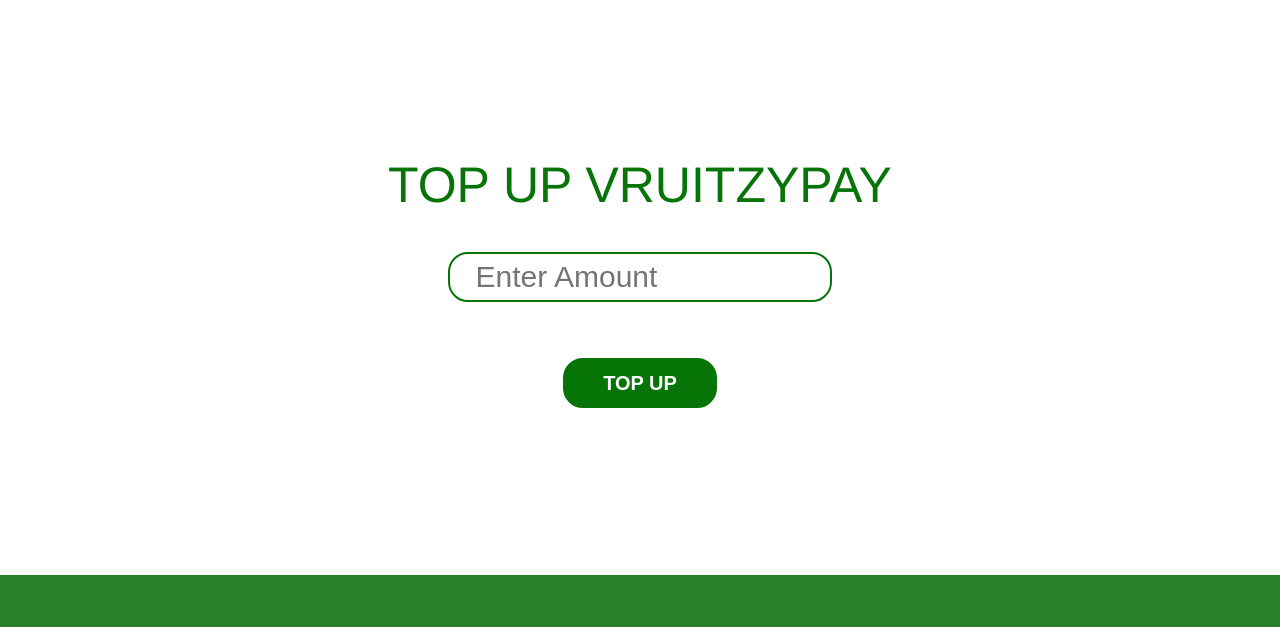
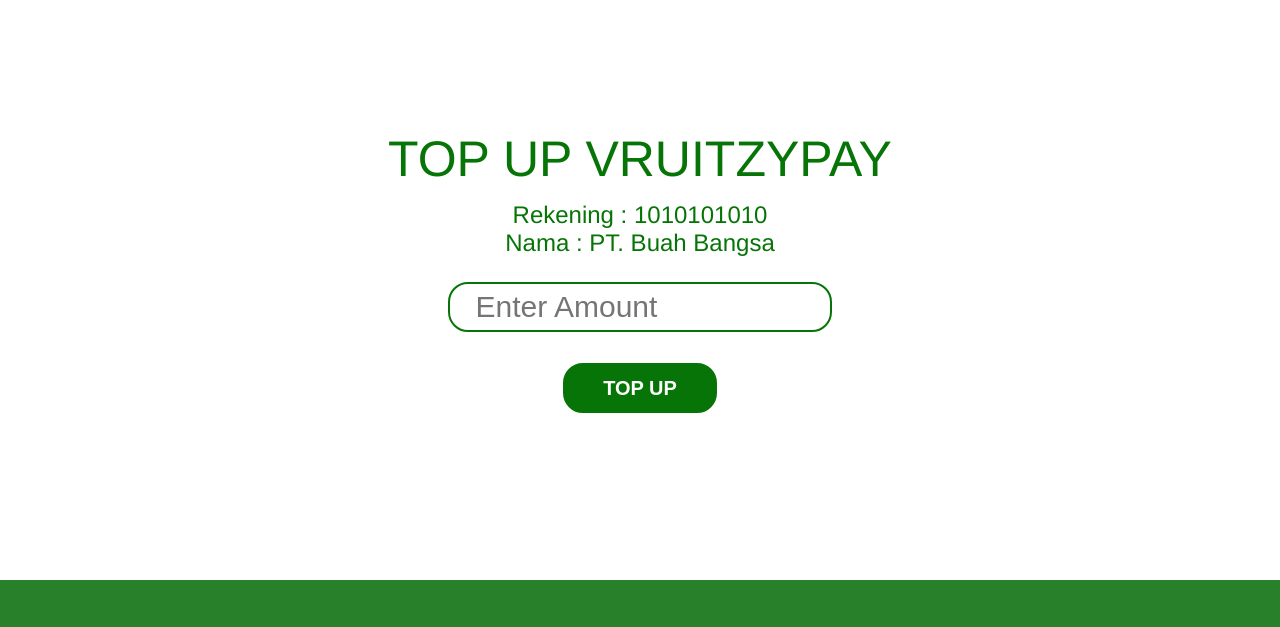
Before and after one commit to LesMiserables1/vruitzy, a plain HTML site: page frontend/PPL/topUpBuyer.html in a window 1280 px wide. Shown: the part 65-692 px from the top of the page. Drawn offline with nearby package versions, Linux system fonts and the light colour scheme.

Commit message:
tambah keterangan

```diff
--- a/frontend/PPL/topUpBuyer.html
+++ b/frontend/PPL/topUpBuyer.html
@@ -68,10 +68,12 @@
 
   <!-- Top up-->
   <div style="text-align: center;" class="fullHeight">
-    <h1 style="font-size: 5rem; color: rgb(7, 116, 7); margin-top:12%; margin-bottom: 3%; ">TOP UP VRUITZYPAY</h1>
+    <h1 style="font-size: 5rem; color: rgb(7, 116, 7); margin-top:10%; margin-bottom: 1%; ">TOP UP VRUITZYPAY</h1>
+    <h2 style="color:  rgb(7, 116, 7);">Rekening : 1010101010 </h2>
+    <h2 style="color:  rgb(7, 116, 7); margin-bottom: 2%;">Nama : PT. Buah Bangsa</h2>
     <form style="margin-bottom: 13%;">
         <input style="font-size: 3rem; padding-right: 1%; padding-left: 2%; width:30%; height: 50px; border: 2px solid rgb(7, 116, 7); border-radius: 20px;" type="number" id="topUp" name="topUp" min="10000" placeholder="Enter Amount" step="1000"><br><br>
-        <input style="font-size: 2rem; font-weight: 600; border-radius: 20px; width: 12%; height: 50px; margin-top: 3%; border: 2px solid rgb(7, 116, 7); background-color: rgb(7, 116, 7); color: #fff;" type="submit" value="TOP UP">
+        <input style="font-size: 2rem; font-weight: 600; border-radius: 20px; width: 12%; height: 50px; margin-top: 1%; border: 2px solid rgb(7, 116, 7); background-color: rgb(7, 116, 7); color: #fff;" type="submit" value="TOP UP">
     </form>
   </div>
 
```
